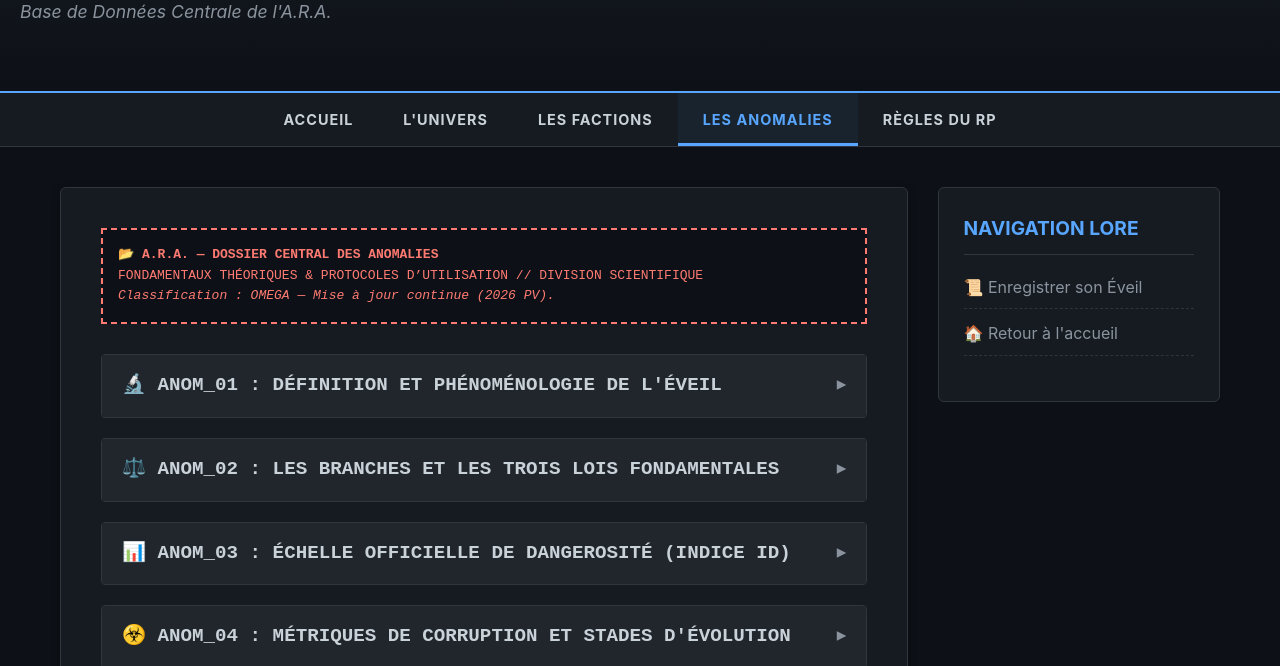
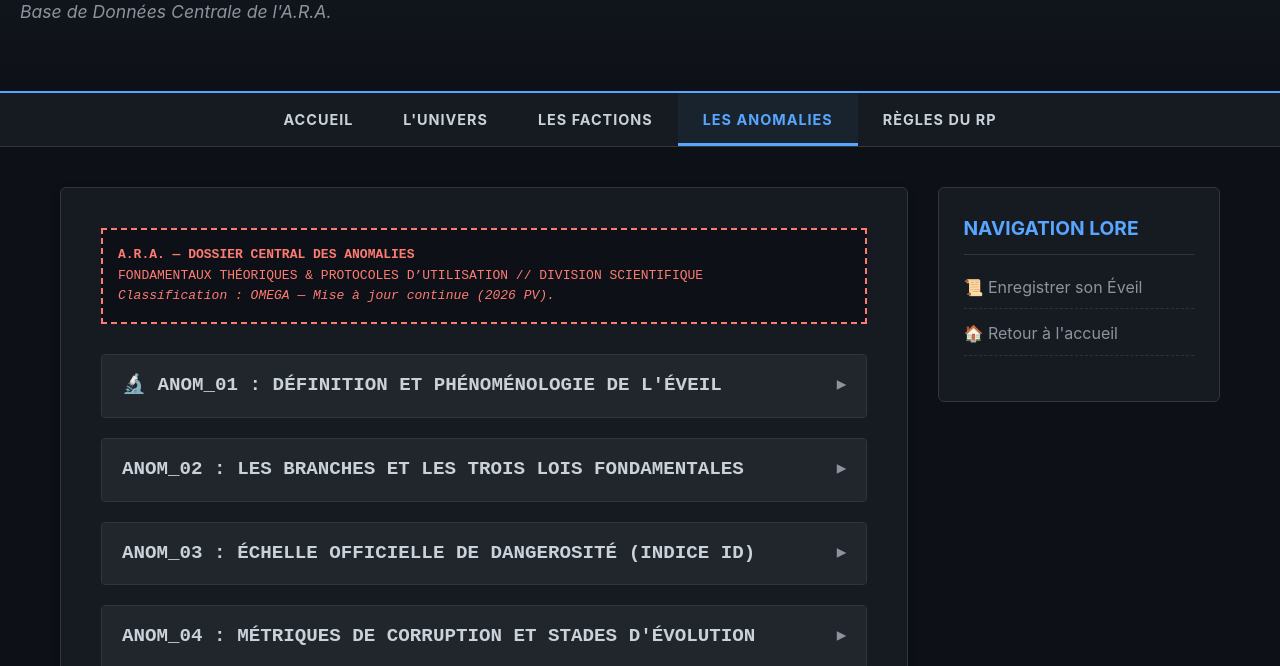
Before and after one commit to christia-rgb/Veridia-rp.io, a plain HTML site: page magie.html in a window 1280 px wide. Shown: the part 134-800 px from the top of the page. Drawn offline with Linux system fonts and the light colour scheme.

Commit message:
Update magie.html

```diff
--- a/magie.html
+++ b/magie.html
@@ -147,7 +147,7 @@
         <main>
             <section>
                 <div class="ara-scientific-header">
-                    <strong>📂 A.R.A. — DOSSIER CENTRAL DES ANOMALIES</strong><br>
+                    <strong>A.R.A. — DOSSIER CENTRAL DES ANOMALIES</strong><br>
                     FONDAMENTAUX THÉORIQUES & PROTOCOLES D’UTILISATION // DIVISION SCIENTIFIQUE<br>
                     <em>Classification : OMEGA — Mise à jour continue (2026 PV).</em>
                 </div>
@@ -175,7 +175,7 @@
                 </details>
 
                 <details class="ara-accordion">
-                    <summary>⚖️ ANOM_02 : LES BRANCHES ET LES TROIS LOIS FONDAMENTALES</summary>
+                    <summary>ANOM_02 : LES BRANCHES ET LES TROIS LOIS FONDAMENTALES</summary>
                     <div class="ara-content">
                         <h3>I. Branches Connues</h3>
                         <p>Chaque individu semble résonner avec une structure dominante unique. Aucune hybridation complète n'est documentée à ce jour[cite: 10] :</p>
@@ -197,7 +197,7 @@
                 </details>
 
                 <details class="ara-accordion">
-                    <summary>📊 ANOM_03 : ÉCHELLE OFFICIELLE DE DANGEROSITÉ (INDICE ID)</summary>
+                    <summary>ANOM_03 : ÉCHELLE OFFICIELLE DE DANGEROSITÉ (INDICE ID)</summary>
                     <div class="ara-content">
                         <p>L’Indice de Dangerosité (ID) évalue la <strong>probabilité de perturbation du système environnant</strong> provoquée par un utilisateur de Flux, et non sa puissance brute[cite: 10].</p>
 
@@ -246,7 +246,7 @@
                 </details>
 
                 <details class="ara-accordion">
-                    <summary>☣️ ANOM_04 : MÉTRIQUES DE CORRUPTION ET STADES D'ÉVOLUTION</summary>
+                    <summary>ANOM_04 : MÉTRIQUES DE CORRUPTION ET STADES D'ÉVOLUTION</summary>
                     <div class="ara-content">
                         <h3>I. Échelle de Stabilité Anomalique (Corruption)</h3>
                         <p>La Corruption mesure le désalignement progressif d'un individu avec la stabilité biologique et cognitive standard[cite: 10].</p>
```
